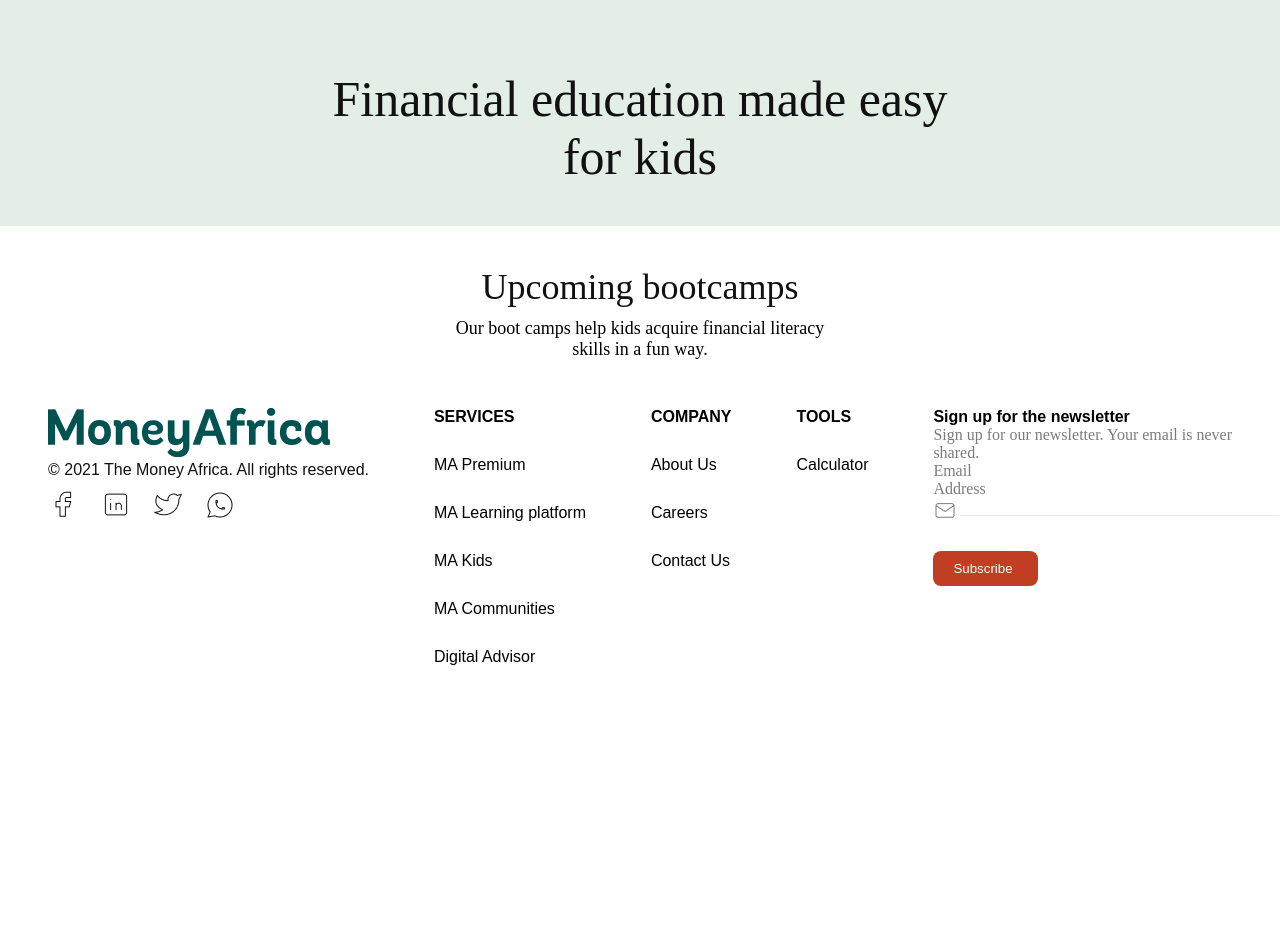
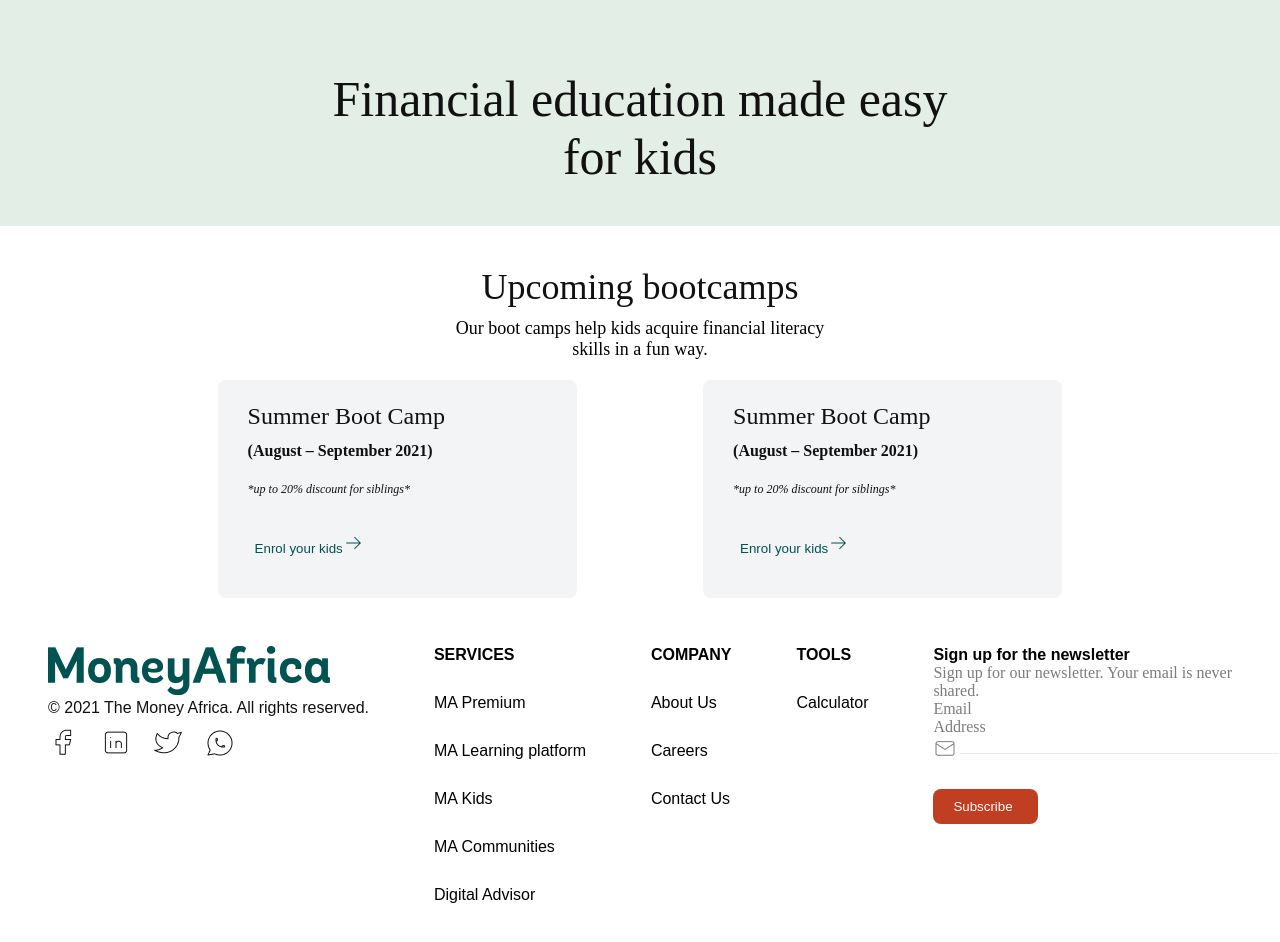
Before and after one commit to victory-nwawunze/clone-financial-website, a React (Create React App) app: page /moneyAfrica/MoneyAfricaSubscriptionForKids in a window 1280 px wide. Shown: the top 942 px of the page. Before the commit the page ends 800 px from the top, so only its background shows below. Built offline with nearby package versions, Linux system fonts and the light colour scheme.

Commit message:
Created MoneyAfricaSubscriptionForKidsCards

```diff
--- a/src/components/MoneyAfricaSubscriptionForKids/MoneyAfricaSubscriptionForKids.js
+++ b/src/components/MoneyAfricaSubscriptionForKids/MoneyAfricaSubscriptionForKids.js
@@ -1,7 +1,7 @@
 /** @format */
 
 import React from "react";
-
+import SummerBootCampArrow from "../../images/SummerBootCampArrow.png";
 const MoneyAfricaSubscriptionForKids = () => {
   return (
     <React.Fragment>
@@ -18,6 +18,44 @@ const MoneyAfricaSubscriptionForKids = () => {
           <br /> skills in a fun way.
         </p>
       </div>
+      <div className="MoneyAfricaForKidsCard">
+        <div className="df justify-content-betw">
+          <div>
+            <div className="MoneyAfricaForKidsCardOne">
+              <p className="SummerBootcampTextStyles">Summer Boot Camp</p>
+              <p className="SummerBootcampDateStyles">
+                (August – September 2021)
+              </p>
+              <p className="SummerBootcampDiscountTextStyles">
+                *up to 20% discount for siblings*
+              </p>
+              <button className="BTNSummerBootCampButtonStyles">
+                Enrol your kids
+                <span>
+                  <img src={SummerBootCampArrow} />
+                </span>
+              </button>
+            </div>
+          </div>
+          <div>
+            <div className="MoneyAfricaForKidsCardTwo">
+              <p className="SummerBootcampTextStyles">Summer Boot Camp</p>
+              <p className="SummerBootcampDateStyles">
+                (August – September 2021)
+              </p>
+              <p className="SummerBootcampDiscountTextStyles">
+                *up to 20% discount for siblings*
+              </p>
+              <button className="BTNSummerBootCampButtonStyles">
+                Enrol your kids
+                <span>
+                  <img src={SummerBootCampArrow} />
+                </span>
+              </button>
+            </div>
+          </div>
+        </div>
+      </div>
     </React.Fragment>
   );
 };
--- a/src/index.css
+++ b/src/index.css
@@ -1099,3 +1099,60 @@ padding-top: 30px;
   padding-top: 10px;
   font-style: normal;
 }
+.MoneyAfricaForKidsCard{
+     margin-top: 20px;
+    margin-left: 17%;
+    margin-right: 17%;
+}
+.MoneyAfricaForKidsCardOne{
+     background-color: #F3F4F5;
+    border-radius: 8px;
+    padding-right: 56px;
+
+}
+.SummerBootcampTextStyles{
+    font-size: 24px;
+    font-weight: 500;
+    color: #111111;
+    padding-top: 23px;
+    padding-left: 30px;
+    padding-right: 76px;
+}
+.SummerBootcampDateStyles{
+      font-size: 16px;
+    font-weight: 700;
+    color: #111111;
+    padding-top: 12px;
+    padding-left: 30px;
+    padding-right: 76px;
+
+}
+.SummerBootcampDiscountTextStyles{
+   font-size: 12px;
+    font-weight: 400;
+    color: #111111;
+    font-style: italic;
+    padding-top: 22px;
+    padding-left: 30px;
+    padding-right: 76px;
+}
+.BTNSummerBootCampButtonStyles{
+  background-color: #F3F4F5;
+    margin-left: 30px;
+    padding-left: 7px;
+    padding-right: 7px;
+    margin-top: 27px;
+    border: none;
+    margin-bottom: 31px;
+    padding-top: 8px;
+    padding-bottom: 11px;
+    color: #015351;
+    border-radius: 8px;
+    cursor: pointer;
+}
+.MoneyAfricaForKidsCardTwo{
+      background-color: #F3F4F5;
+    border-radius: 8px;
+    padding-right: 56px;
+    margin-left: 20px;
+}
```
Also changed, not shown: src/images/SummerBootCampArrow.png (added).
